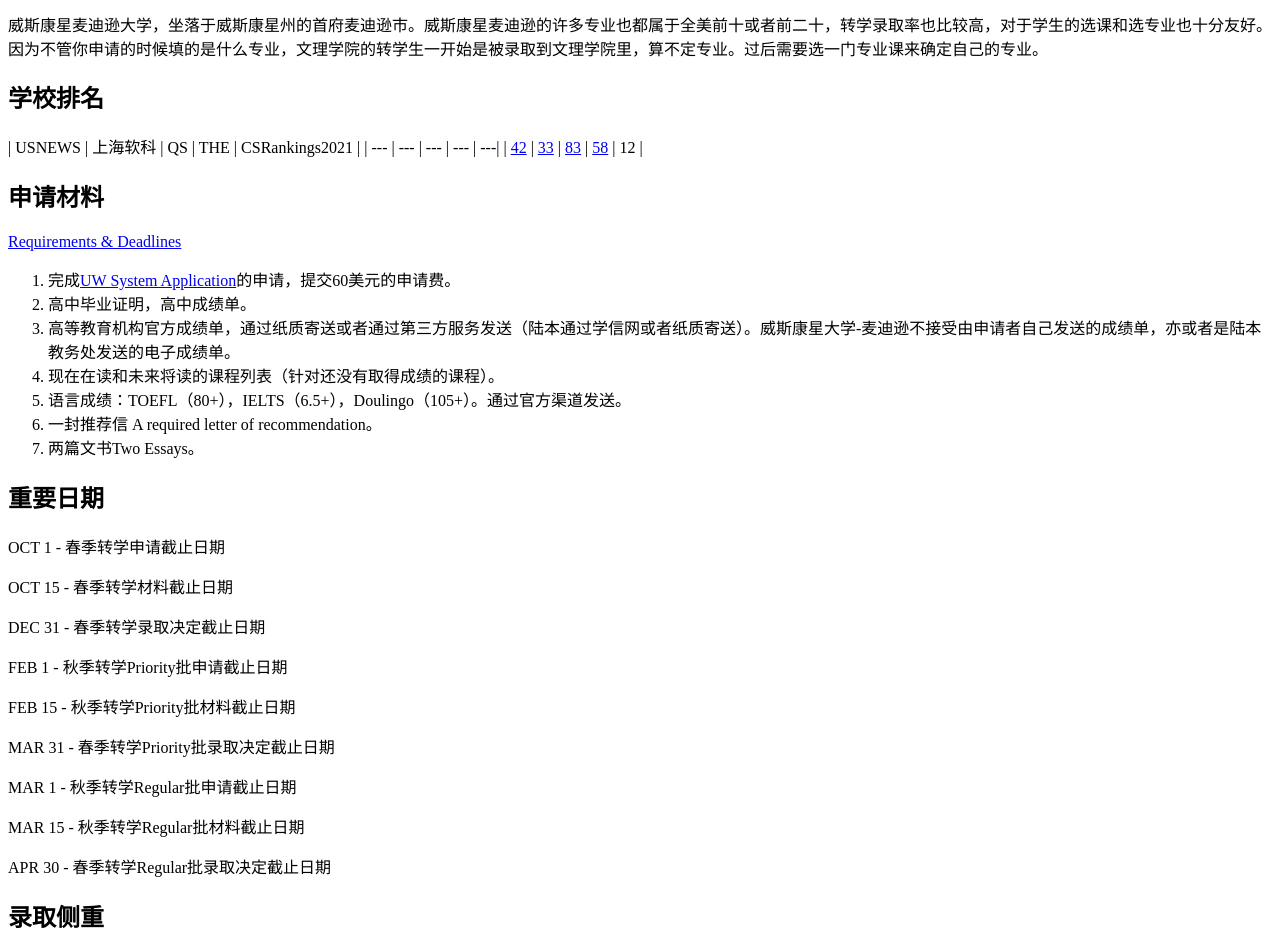
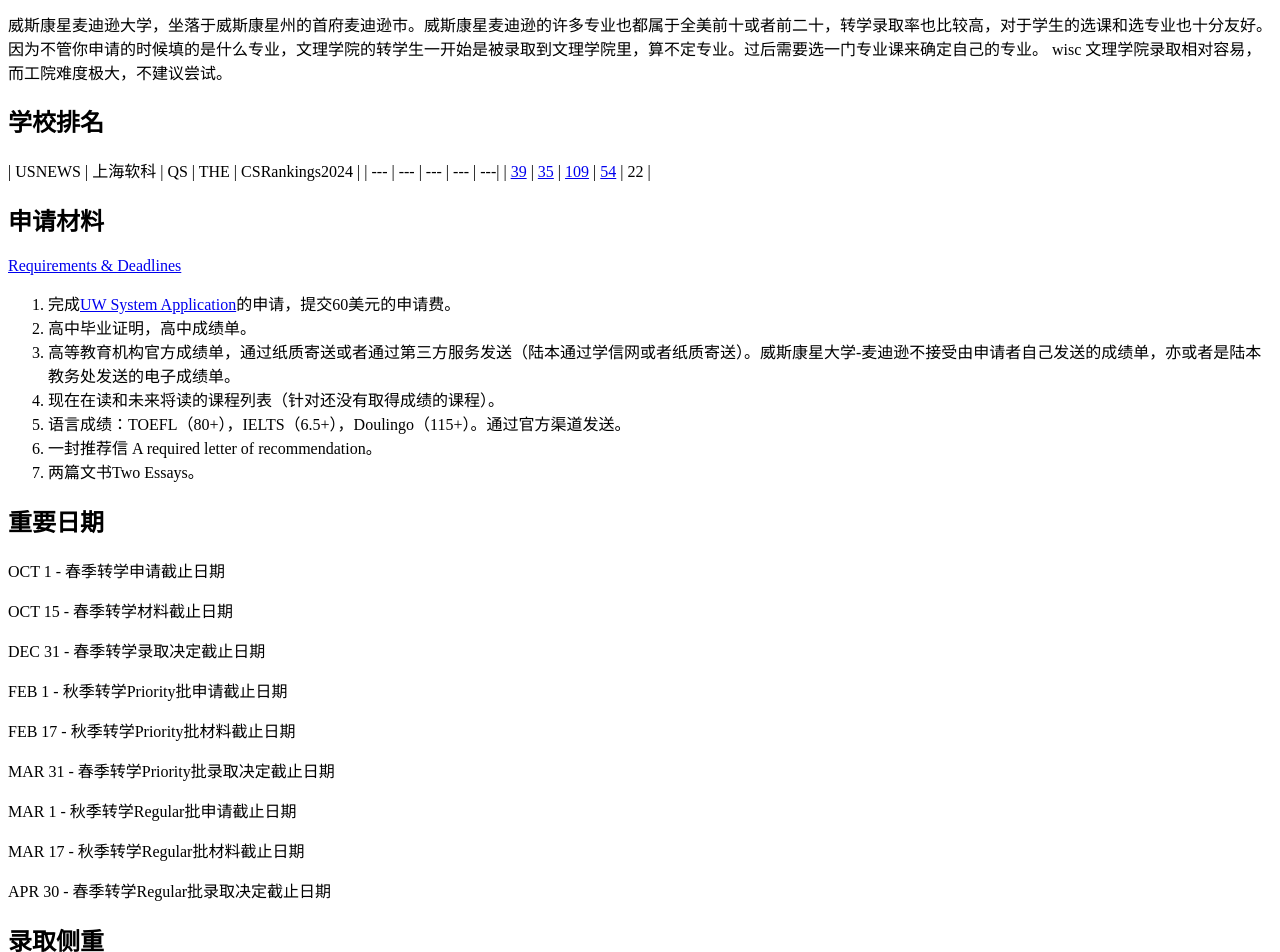
Before and after one commit to daydreamer2006/Transferwiki.cc, a Next.js app: page /schools/wisc in a window 1280 px wide. Shown: the part 1020-1972 px from the top of the page. Built offline with nearby package versions, Linux system fonts and the light colour scheme.

Commit message:
Update wisc.mdx

```diff
--- a/pages/schools/wisc.mdx
+++ b/pages/schools/wisc.mdx
@@ -14,12 +14,13 @@
 ## 同学评价
 
 威斯康星麦迪逊大学，坐落于威斯康星州的首府麦迪逊市。威斯康星麦迪逊的许多专业也都属于全美前十或者前二十，转学录取率也比较高，对于学生的选课和选专业也十分友好。因为不管你申请的时候填的是什么专业，文理学院的转学生一开始是被录取到文理学院里，算不定专业。过后需要选一门专业课来确定自己的专业。
+wisc 文理学院录取相对容易，而工院难度极大，不建议尝试。
 
 ## 学校排名
 
-| USNEWS | 上海软科 | QS | THE | CSRankings2021 |
+| USNEWS | 上海软科 | QS | THE | CSRankings2024 |
 | --- | --- | --- | --- | ---|
-| [42](https://www.usnews.com/best-colleges/university-of-wisconsin-3895) | [33](https://www.shanghairanking.com/institution/university-of-wisconsin-madison) | [83](https://www.topuniversities.com/universities/university-wisconsin-madison) | [58](https://www.timeshighereducation.com/world-university-rankings/university-wisconsin-madison) | 12 |
+| [39](https://www.usnews.com/best-colleges/university-of-wisconsin-3895) | [35](https://www.shanghairanking.com/institution/university-of-wisconsin-madison) | [109](https://www.topuniversities.com/universities/university-wisconsin-madison) | [54](https://www.timeshighereducation.com/world-university-rankings/university-wisconsin-madison) | 22 |
 
 ## 申请材料
 
@@ -29,7 +30,7 @@
 2. 高中毕业证明，高中成绩单。
 3. 高等教育机构官方成绩单，通过纸质寄送或者通过第三方服务发送（陆本通过学信网或者纸质寄送）。威斯康星大学-麦迪逊不接受由申请者自己发送的成绩单，亦或者是陆本教务处发送的电子成绩单。
 4. 现在在读和未来将读的课程列表（针对还没有取得成绩的课程）。
-5. 语言成绩：TOEFL（80+），IELTS（6.5+），Doulingo（105+）。通过官方渠道发送。
+5. 语言成绩：TOEFL（80+），IELTS（6.5+），Doulingo（115+）。通过官方渠道发送。
 6. 一封推荐信 A required letter of recommendation。
 7. 两篇文书Two Essays。
 
@@ -43,13 +44,13 @@
 
 FEB 1 - 秋季转学Priority批申请截止日期
 
-FEB 15 - 秋季转学Priority批材料截止日期
+FEB 17 - 秋季转学Priority批材料截止日期
 
 MAR 31 - 春季转学Priority批录取决定截止日期
 
 MAR 1 - 秋季转学Regular批申请截止日期
 
-MAR 15 - 秋季转学Regular批材料截止日期
+MAR 17 - 秋季转学Regular批材料截止日期
 
 APR 30 - 春季转学Regular批录取决定截止日期
 
```
